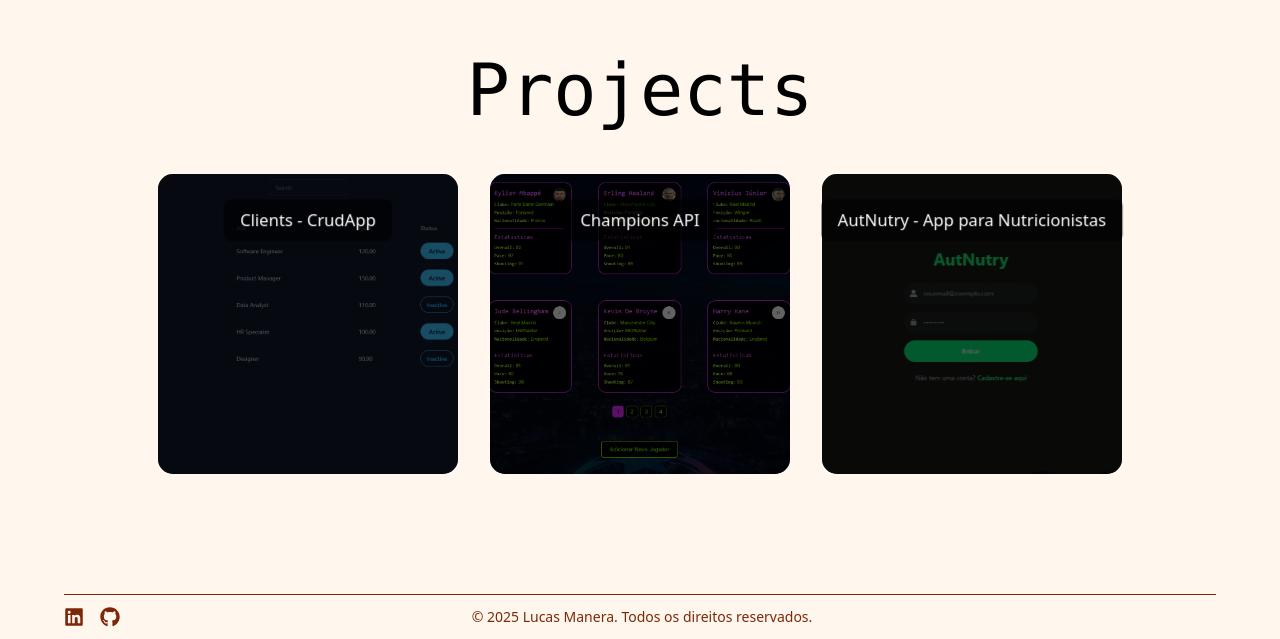
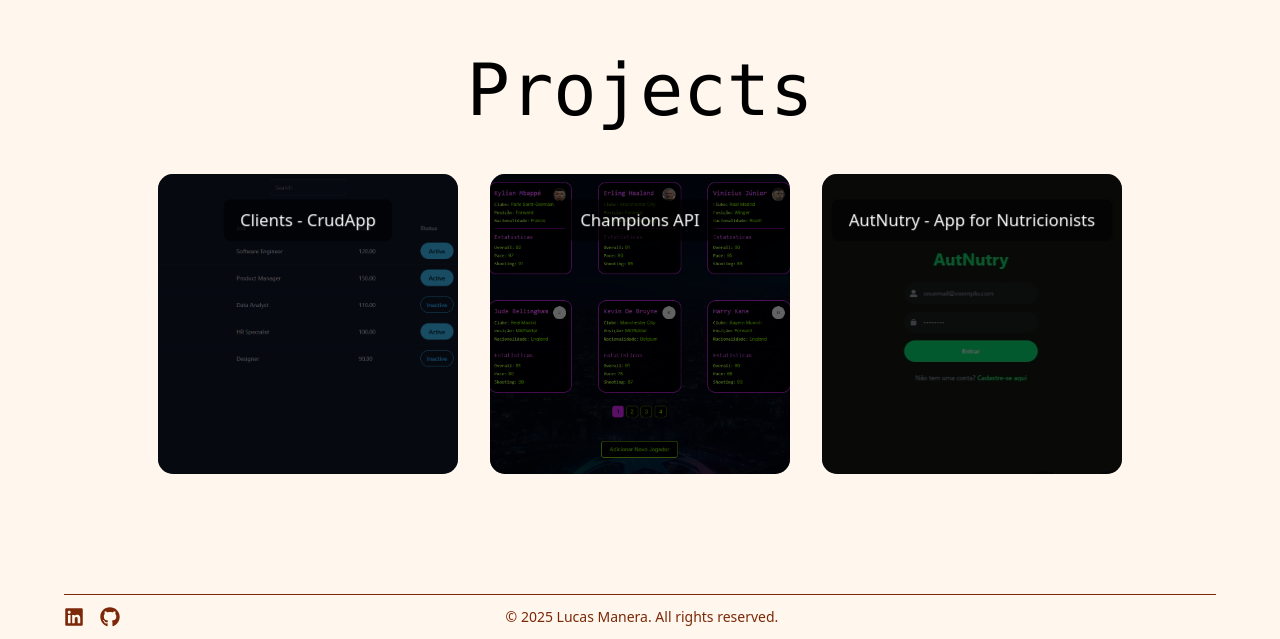
Before and after one commit to LucasManera2017/personal-portfolio, a React (Vite) app: page / in a window 1280 px wide. Shown: the part 1181-1820 px from the top of the page. Built offline with nearby package versions, Linux system fonts and the light colour scheme.

Commit message:
last commit

```diff
--- a/src/components/Footer.tsx
+++ b/src/components/Footer.tsx
@@ -30,7 +30,7 @@ const Footer = () => {
 
         {/* Texto central */}
         <p className="text-center text-base-content">
-          © {new Date().getFullYear()} Lucas Manera. Todos os direitos reservados.
+          © {new Date().getFullYear()} Lucas Manera. All rights reserved.
         </p>
 
         {/* Espaço à direita (para balancear visualmente) */}
--- a/src/components/Projects.tsx
+++ b/src/components/Projects.tsx
@@ -71,7 +71,7 @@ const Projects = () => {
               displayOverlayContent={true}
               overlayContent={
                 <p className="tilted-card-demo-text">
-                  AutNutry - App para Nutricionistas
+                  AutNutry - App for Nutricionists
                 </p>
               }
             />
```
